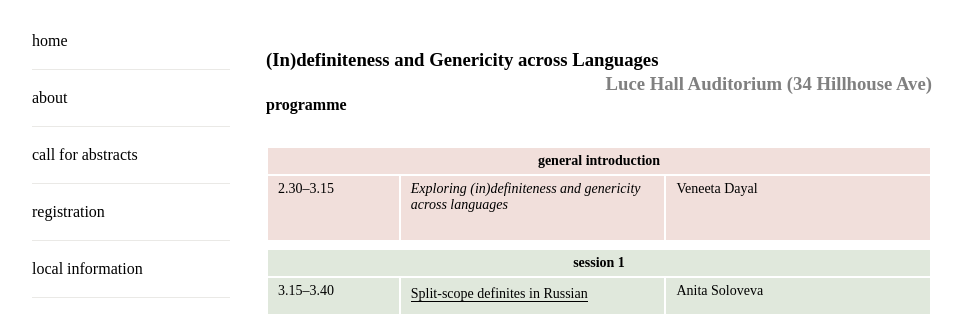
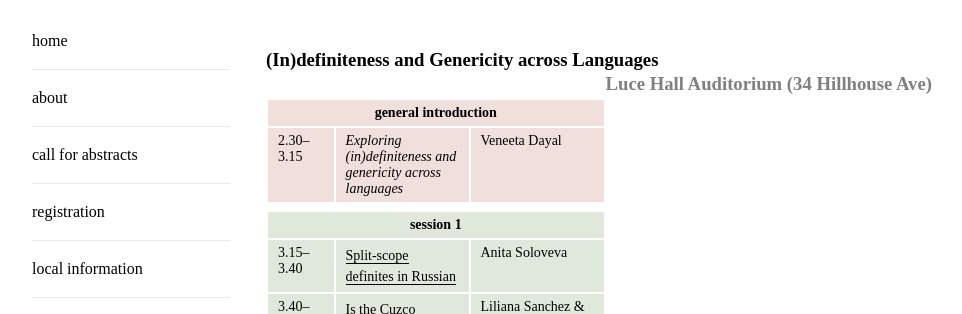
Before and after one commit to saltconf/salt33, a plain HTML site: page indefiniteness.html in a window 1280 px wide. Shown: the part 421-735 px from the top of the page, without its empty margins (158-1120 px from the left). Drawn offline with nearby package versions, Linux system fonts and the light colour scheme; files that its build step writes are made by us from their sources.

Commit message:
Update indefiniteness.html

```diff
--- a/indefiniteness.html
+++ b/indefiniteness.html
@@ -37,7 +37,7 @@
 
 
 
-		<h4> programme </h4>
+
 
             </p>
             <table class="program">
```
